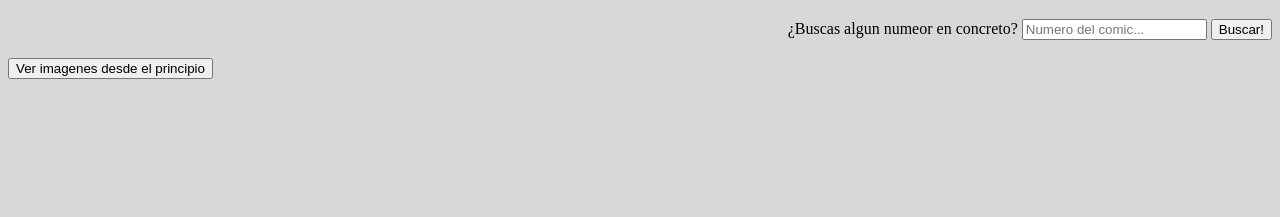
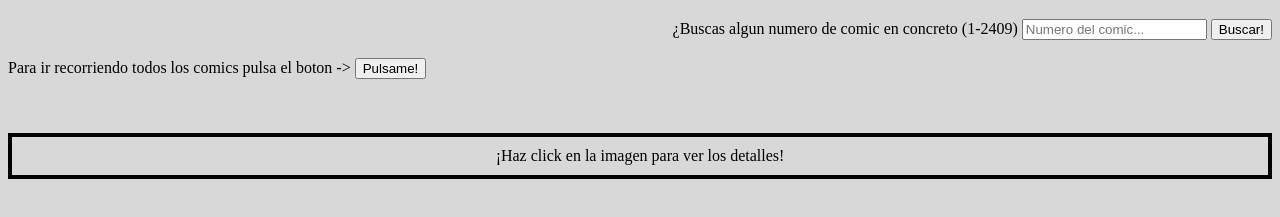
Before and after one commit to Diego0075/XKCD-Comic, a plain HTML site: page index.html in a window 1280 px wide. Both pictures are taken after a click on the button "Buscar!". Shown: the part 247-464 px from the top of the page. Drawn offline with Linux system fonts and the light colour scheme; no server answers.

Commit message:
Finished

```diff
--- a/api.css
+++ b/api.css
@@ -37,3 +37,9 @@ text-align: center;
   .resultado{
       text-align: center;
   }
+
+  #info{
+      text-align: center;
+      border: 4px solid black;
+      padding: 10px;
+  }
--- a/api.js
+++ b/api.js
@@ -6,12 +6,12 @@ var cont = 0;
 document.getElementById("cont").onclick=function(){
   cont++;
   console.log(cont)
-  document.getElementById("info").innerHTML="";
+  document.getElementById("info").innerHTML="¡Haz click en la imagen para ver los detalles!";
   loadDoc("https://xkcd.now.sh/?comic="+cont,imgAleatoria);
 }
 
 botonbusc.addEventListener("click",function() {
-  document.getElementById("info").innerHTML="";
+  document.getElementById("info").innerHTML="¡Haz click en la imagen para ver los detalles!";
   var num = document.getElementById("numero").value;
     // loadDoc("https://xkcd.com/info.0.json",imgAleatoria);
     loadDoc("https://xkcd.now.sh/?comic="+num,imgAleatoria);
--- a/index.html
+++ b/index.html
@@ -18,7 +18,7 @@
     </div>
 
     <div class=" buscador">
-    ¿Buscas algun numeor en concreto?
+    ¿Buscas algun numero de comic en concreto (1-2409)
             <input type="text" id="numero" placeholder="Numero del comic..."> <button id="search" >Buscar!</button>
 
     </div>
@@ -26,8 +26,8 @@
     <br>
 
     <div class=azar>
-
-        <button id="cont"> Ver imagenes desde el principio</button>
+        Para ir recorriendo todos los comics pulsa el boton ->
+        <button id="cont"> Pulsame!</button>
     </div>
 
     <div class="resultado">
@@ -38,14 +38,15 @@
 
         <img src="" id="img" alt="">
         <br>
+        <br>
+        <br>
 
-        <br>
 
 
     </div>
 
         <div id="info">
-
+            ¡Haz click en la imagen para ver los detalles!
     </div>
 
     <script src="api.js"></script>
```
Also changed, not shown: 1 other file.
